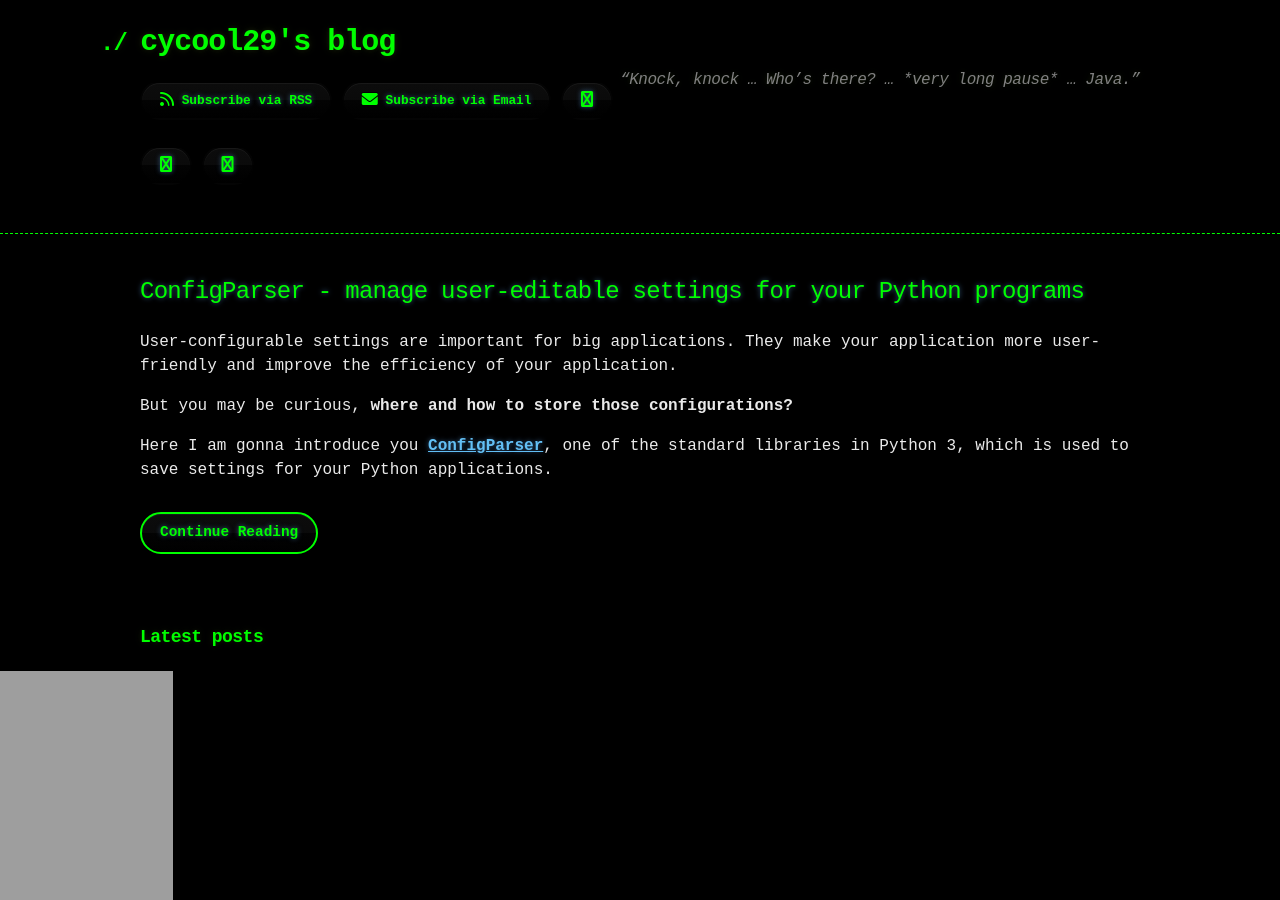
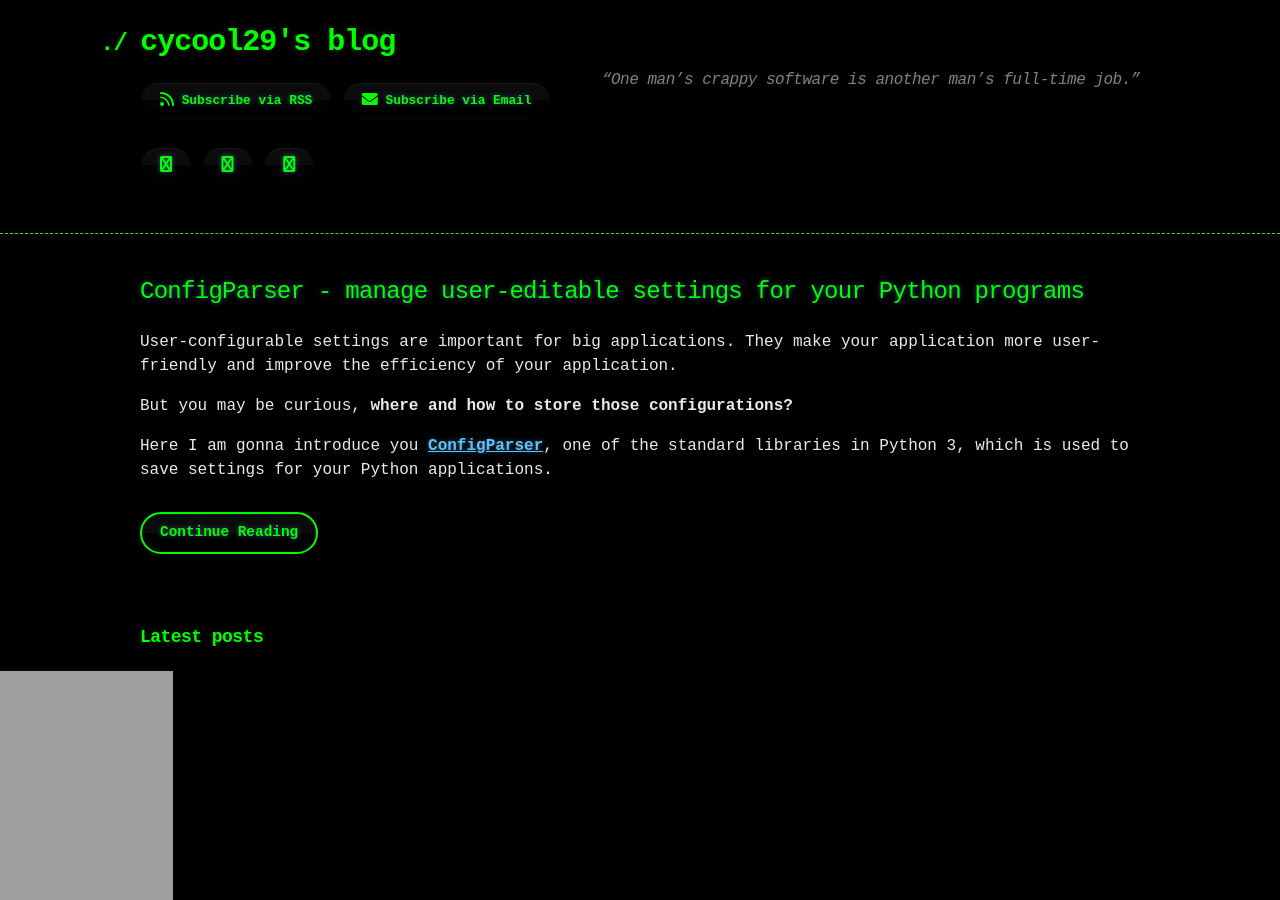
Before and after one commit to cycool29/cycool29.github.io, a Jekyll site: the page built from index.md, in a window 1280 px wide and 900 px high. Built offline with Jekyll 4.4.1, drawn with Linux system fonts in a browser that asks for light colours; a style sheet for code colours, icons or effects is not loaded.

Commit message:
Update quotes

```diff
--- a/_config.yml
+++ b/_config.yml
@@ -1,5 +1,5 @@
 title: cycool29's blog
-description: "“Knock, knock … Who’s there? … *very long pause* … Java.”"
+description: "“One man’s crappy software is another man’s full-time job.” "
 bio: A high school student. Intermediate in Python, Git, Bash. Learning JavaScript. He/Him. "
 author: cycool29
 url: https://cycool29.github.io
```
